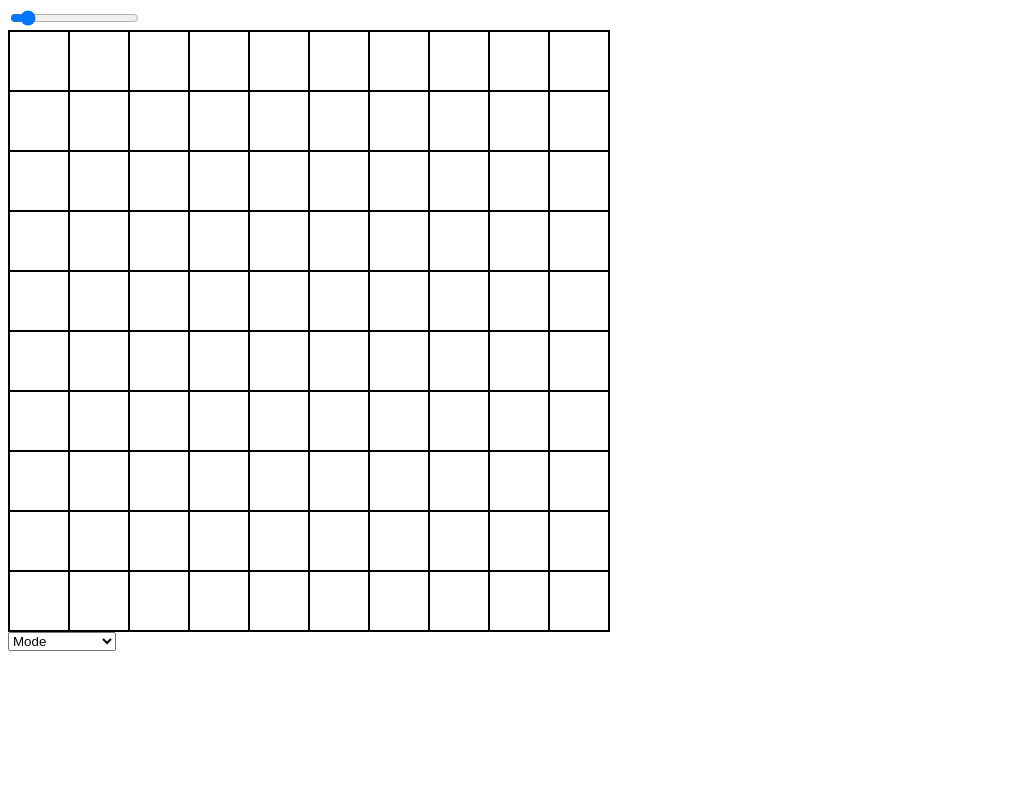
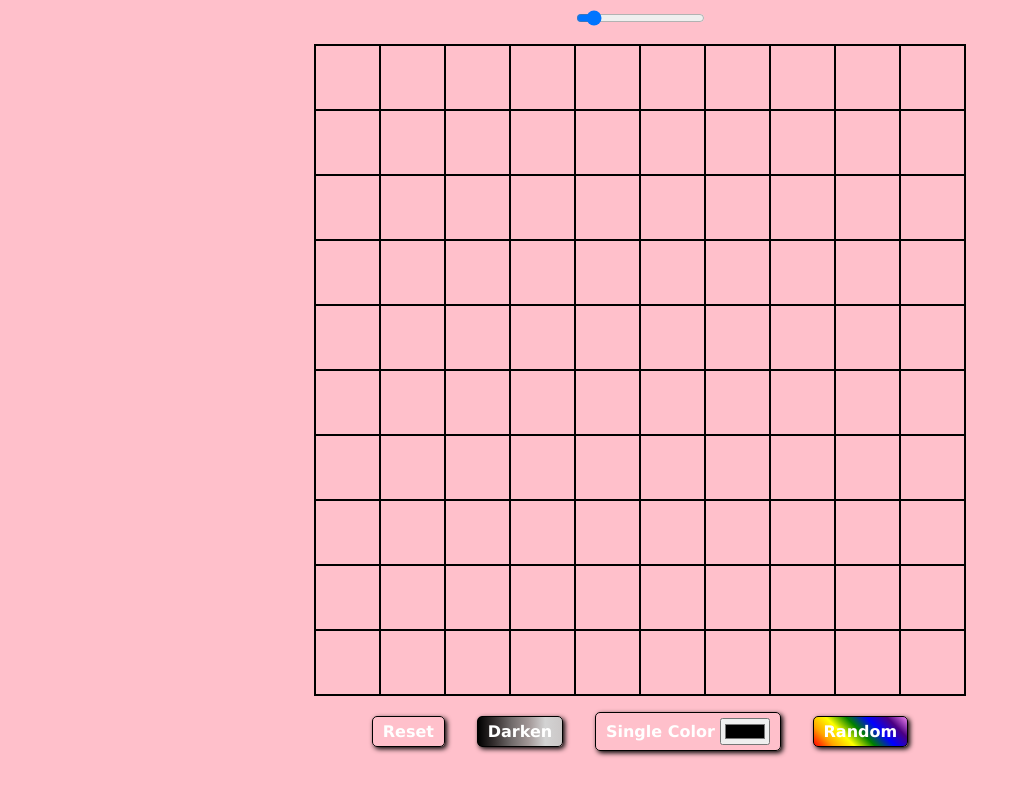
Before and after one commit to Shai07/etch-a-sketch, a plain HTML site: page index.html in a window 1280 px wide. Shown: the whole page, without its empty margins (0-1021 px from the left). Drawn offline with Linux system fonts and the light colour scheme.

Commit message:
added div buttons, linked them to mode listener I also added some design, I will add maybe a display of size next to the slider at the top, and maybe make it bigger

```diff
--- a/index.html
+++ b/index.html
@@ -12,13 +12,10 @@
 
     </div>
     <div class="selection-menu">
-        <select class="selection-content">
-            <option selected>Mode</option>
-            <option class="reset">Reset</option>
-            <option class="darker">Get Darker</option>
-            <option class="single-color">Single Color</option>
-            <option class="random-color">Random Color</option>
-        </select>
+        <div class="choice" id="reset">Reset</div>
+        <div class="choice" id="darken">Darken</div>
+        <div class="choice" id="single-color">Single Color <input class ="color-input" type="color"></div>
+        <div class="choice" id="random">Random</div>
     </div>
 
     <script src="scripts.js"></script>
--- a/scripts.js
+++ b/scripts.js
@@ -1,5 +1,7 @@
 const board = document.querySelector('.board');
 const slider = document.querySelector('.slider');
+const colorInput = document.querySelector('.color-input')
+const choices = document.querySelectorAll('.choice');
 
 
 let size = 10;
@@ -63,4 +65,18 @@ slider.addEventListener('change', function() {
     grid(size);
 })
 
+colorInput.addEventListener('change', function() {
+    color = colorInput.value;
+
+})
+
+for (let choice of choices) {
+    choice.addEventListener('click', function() {
+        if (choice.id === 'reset') grid(size);
+        else {
+            mode = choice.id;
+        }
+    });
+}
+
 grid(size);
--- a/styles.css
+++ b/styles.css
@@ -1,9 +1,18 @@
+body {
+    background-color: pink;
+    display: flex;
+    flex-direction: column;
+    align-items: center;
+    justify-content: space-between;
+    gap: 16px;
+}
+
 .board {
     border: solid 1px black;
     display: flex;
     flex-direction: column;
-    height: 600px;
-    width: 600px;
+    height: 650px;
+    width: 650px;
 }
 
 .board .row {
@@ -16,3 +25,39 @@
     border: solid 1px black;
 
 }
+
+.selection-menu {
+    display: flex;
+    justify-content: space-evenly;
+    width: 600px;
+    align-items: center;
+}
+
+.choice {
+    border: 1px solid black;
+    padding: 5px 10px;
+    border-radius: 5px;
+    font-family:Verdana, Geneva, Tahoma, sans-serif;
+    color:white;
+    font-weight: bold;
+    box-shadow: 2px 2px 5px black;
+    transition: scale 0.2s ease;
+}
+
+.choice:hover {
+    scale: 1.1;
+}
+
+#single-color {
+    display: flex;
+    align-items: center;
+    gap: 5px
+}
+
+#random {
+    background: linear-gradient(45deg, red, orange, yellow, green, blue, indigo, violet);
+}
+
+#darken {
+    background: linear-gradient(90deg, black, rgb(55, 49, 49), rgb(113, 107, 107), rgb(161, 150, 150), lightgrey, rgb(203, 199, 199));
+}
```
